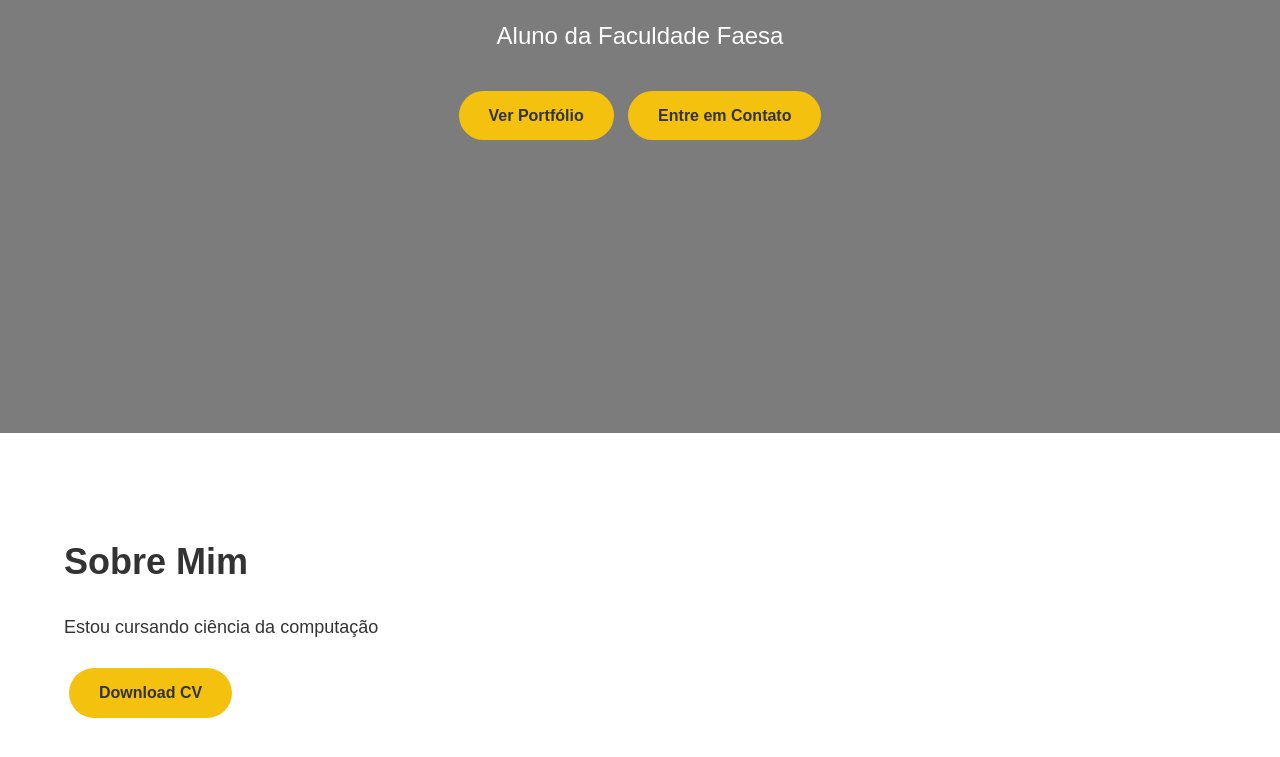
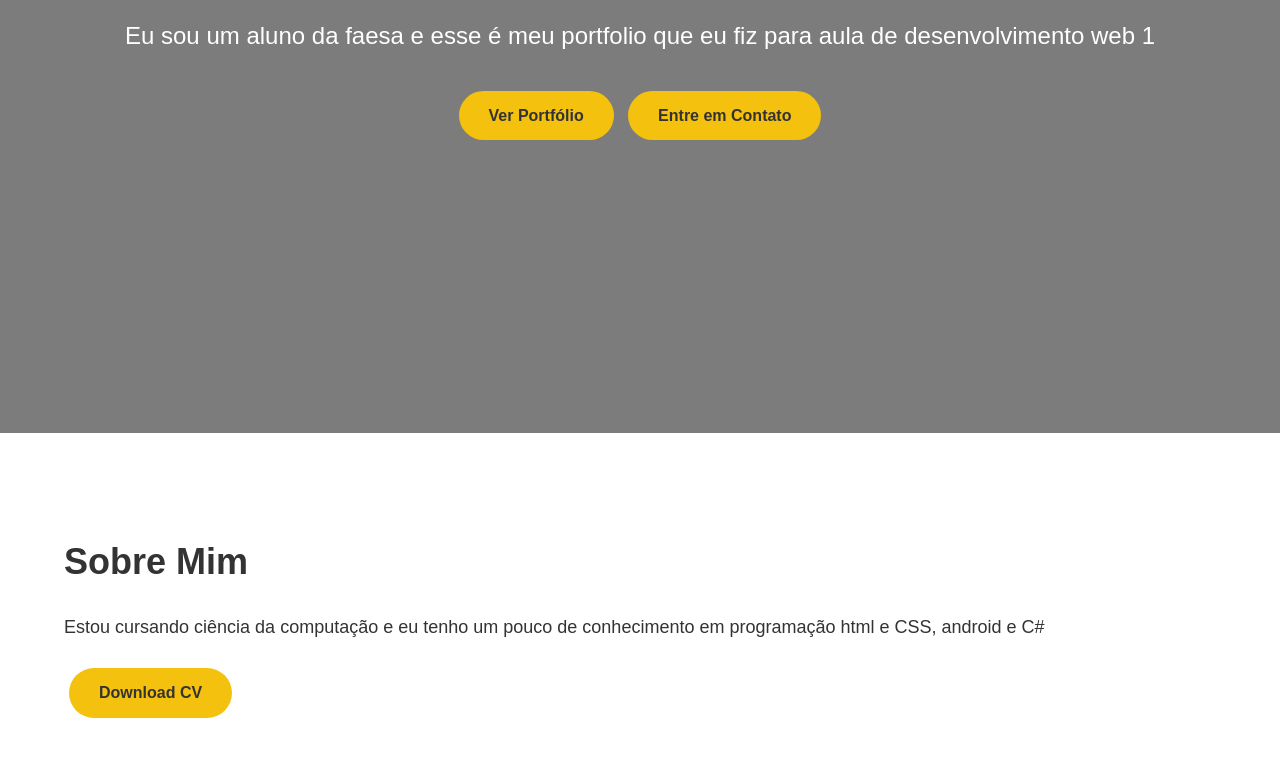
Before and after one commit to dcoswosk/Dweb, a plain HTML site: page projetoWEB/index.html in a window 1280 px wide. Shown: the part 447-1204 px from the top of the page. Drawn offline with Linux system fonts and the light colour scheme.

Commit message:
Update index.html

```diff
--- a/projetoWEB/index.html
+++ b/projetoWEB/index.html
@@ -31,7 +31,7 @@
         <div class="container">
             <div class="hero-content">
                 <h2>Olá, eu sou <span>Davi Coswosk</span></h2>
-                <p>Aluno da Faculdade Faesa</p>
+                <p>Eu sou um aluno da faesa e esse é meu portfolio que eu fiz para aula de desenvolvimento web 1</p>
                 <a href="#portfolio" class="btn">Ver Portfólio</a>
                 <a href="#contato" class="btn">Entre em Contato</a>
             </div>
@@ -43,7 +43,7 @@
         <div class="container">
             <div class="about-content">
                 <h2>Sobre Mim</h2>
-                <p> Estou cursando ciência da computação</p>
+                <p> Estou cursando ciência da computação e eu tenho um pouco de conhecimento em programação html e CSS, android e C#</p>
                 <a href="seu-curriculo.pdf" class="btn" download>Download CV</a>
             </div>
         </div>
```
